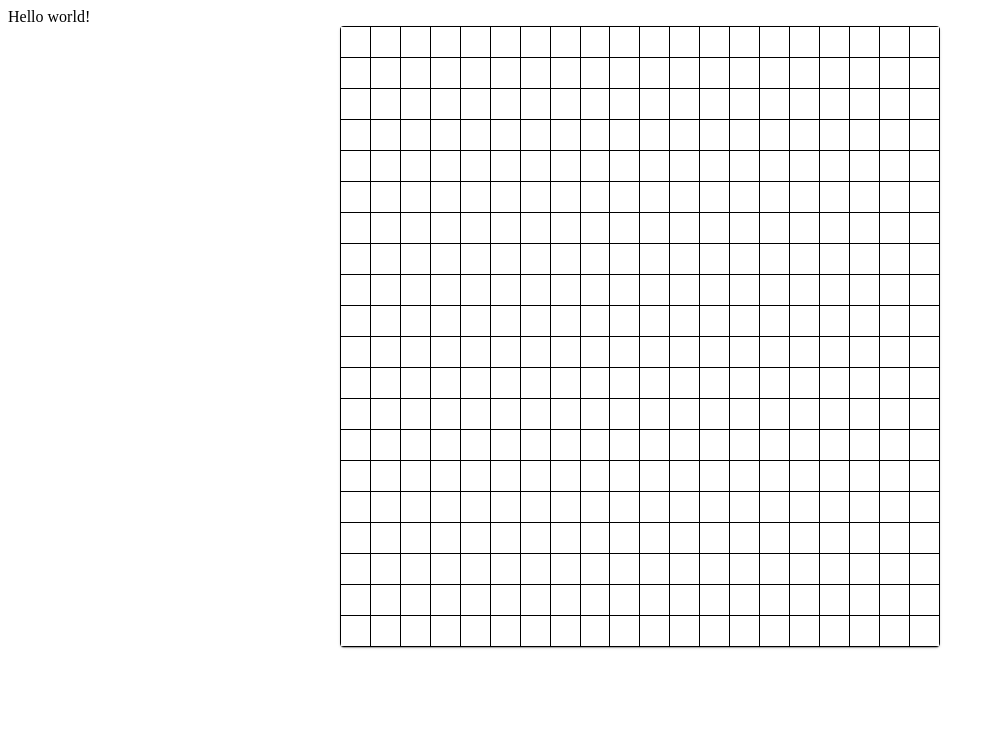
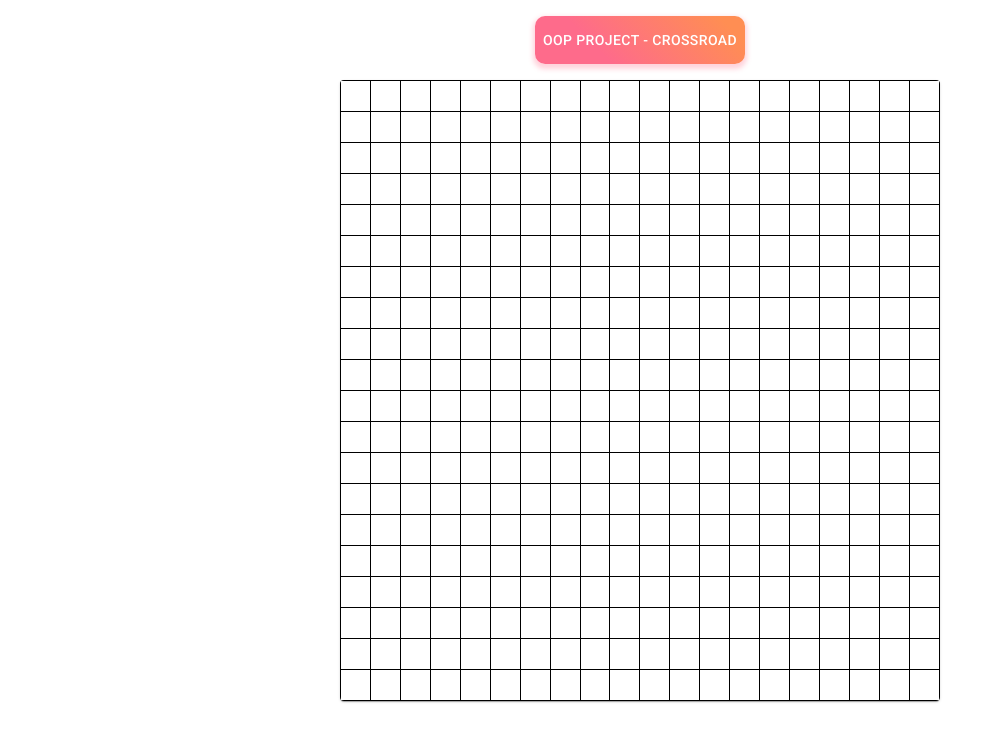
Before and after one commit to VladFo01/crossroad-lab-react, a React (Vite) app: page / in a window 1280 px wide. Shown: the top 742 px of the page, without its empty margins (0-996 px from the left). Built offline with nearby package versions, Linux system fonts and the light colour scheme.

Commit message:
feat: played a bit with styles

```diff
--- a/src/App.tsx
+++ b/src/App.tsx
@@ -1,9 +1,29 @@
+import { Button, Container, styled } from '@mui/material';
+
 import MatrixTable from './components/MatrixTable/MatrixTable';
+
+const MyButton = styled(Button)`
+  background: linear-gradient(45deg, #fe6b8b 30%, #ff8e53 90%);
+  border: 0;
+  border-radius: 10px;
+  box-shadow: 0 3px 5px 2px rgba(255, 105, 135, 0.3);
+  color: white;
+  height: 3rem;
+`;
+
+const MyContainer = styled(Container)`
+  width: 100%;
+  margin-top: 1rem;
+  margin-bottom: 1rem;
+  text-align: center;
+`;
 
 const App = () => {
   return (
     <>
-      <div>Hello world!</div>
+      <MyContainer>
+        <MyButton>OOP project - Crossroad</MyButton>
+      </MyContainer>
       <MatrixTable size={20} />
     </>
   );
--- a/src/hooks/useUIMatrix.tsx
+++ b/src/hooks/useUIMatrix.tsx
@@ -1,17 +1,29 @@
 // class immitation
+import { useState } from 'react';
+
+import Cell from '../classes/roadElements/Cell.ts';
+
 class UIMatrix<T> {
-  private size;
+  get size() {
+    return this._size;
+  }
+
+  set size(value) {
+    this._size = value;
+  }
+
+  private _size;
   public cells: (T | null)[][];
 
   constructor(size: number) {
-    this.size = size;
+    this._size = size;
 
     this.cells = Array(size).fill(Array(size).fill(null));
   }
 }
 
 const useUIMatrix = (size: number) => {
-  const matrix = new UIMatrix(size);
+  const [matrix] = useState<UIMatrix<Cell>>(new UIMatrix(size));
 
   return matrix;
 };
--- a/vite.config.ts
+++ b/vite.config.ts
@@ -1,5 +1,5 @@
+import react from '@vitejs/plugin-react-swc';
 import { defineConfig } from 'vite';
-import react from '@vitejs/plugin-react-swc';
 
 // https://vitejs.dev/config/
 export default defineConfig({
```
